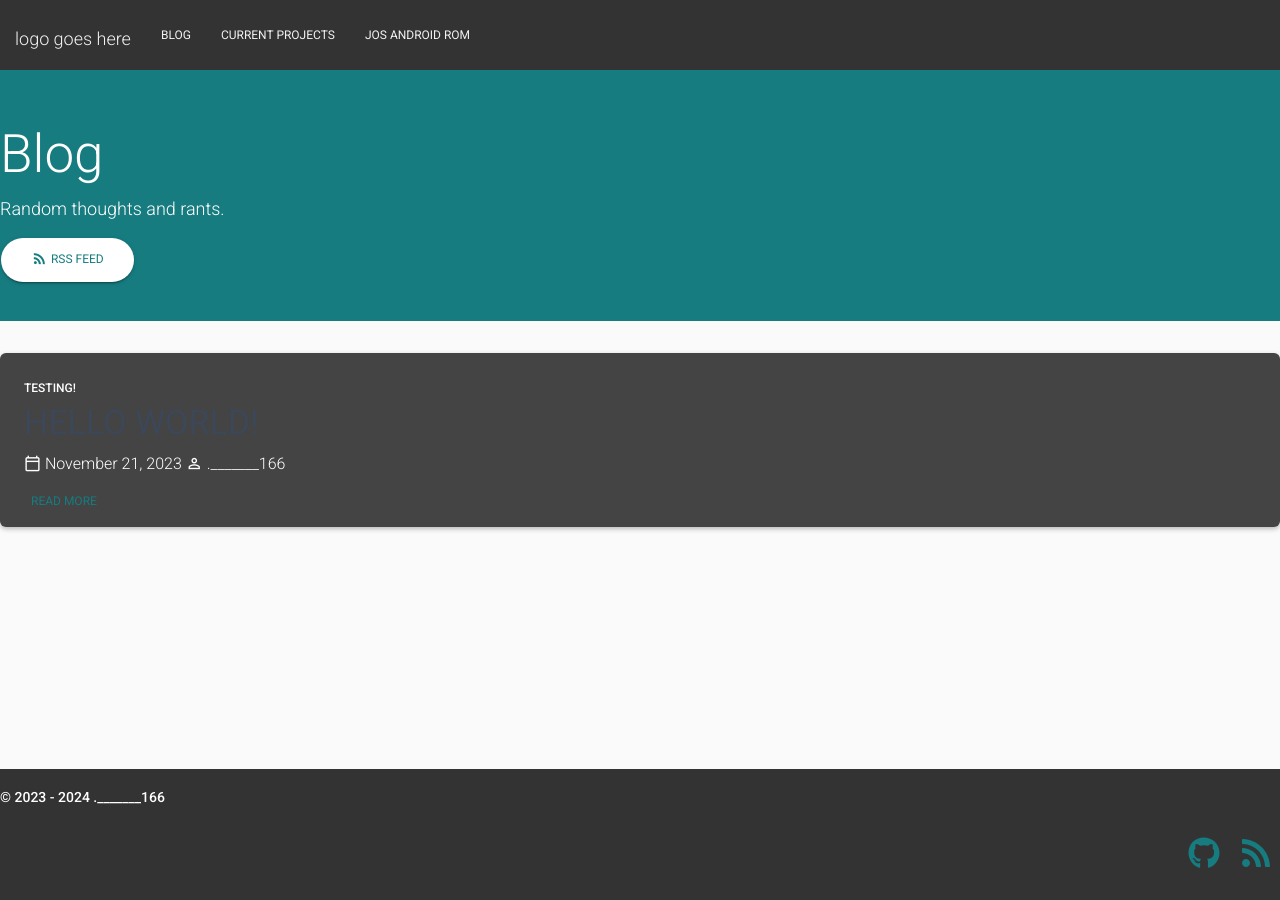
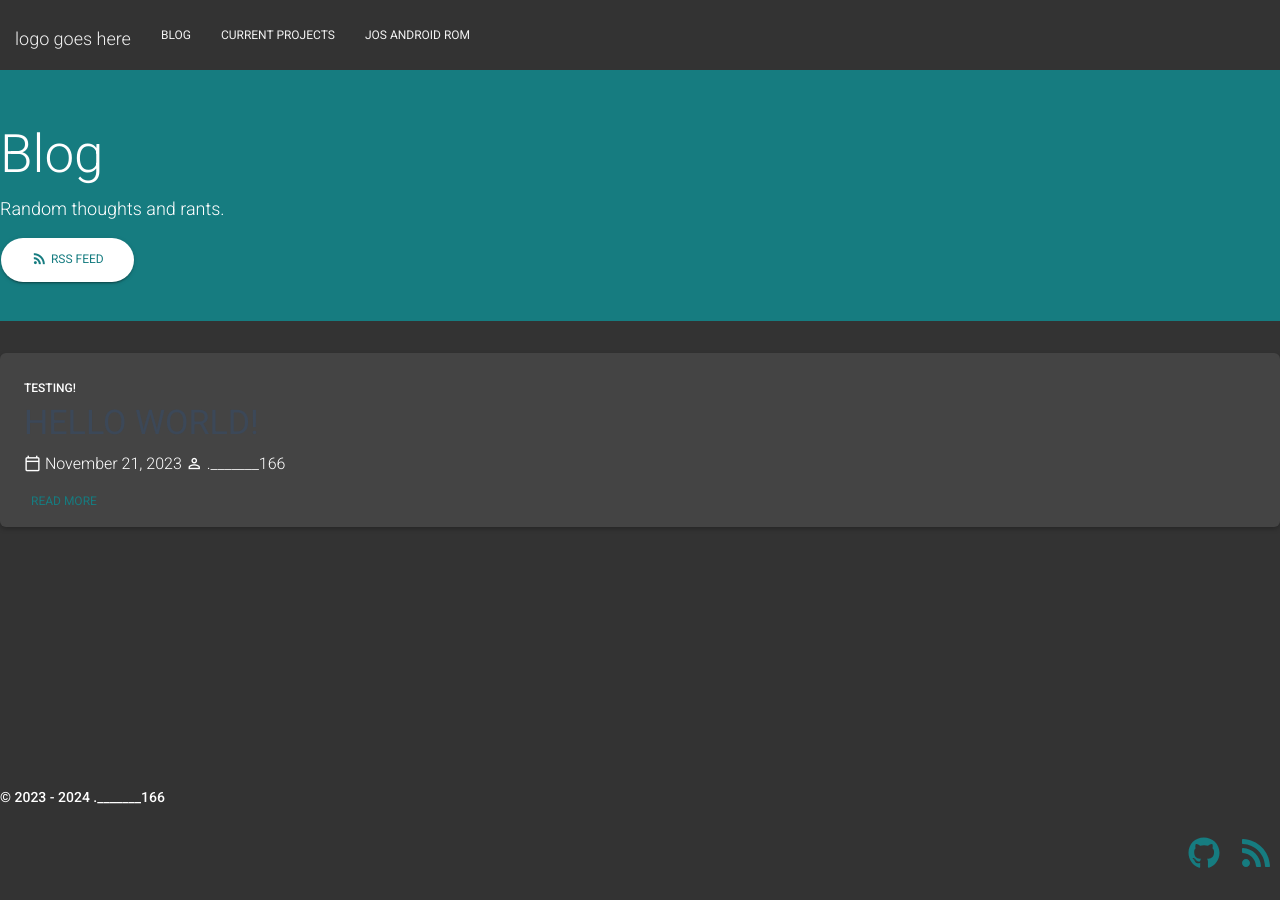
Before and after one commit to dot166/dot166.github.io, a Jekyll site: the page built from blog.html, in a window 1280 px wide. Built offline with Jekyll 4.4.1, drawn with Linux system fonts in a browser that asks for light colours.

Commit message:
Update blog.html

```diff
--- a/blog.html
+++ b/blog.html
@@ -2,7 +2,6 @@
 layout: default
 title: Blog
 ---
-<style>body {background-color: #fafafa;}</style>
 
 <div class="jumbotron">
   <div class="container">
```
